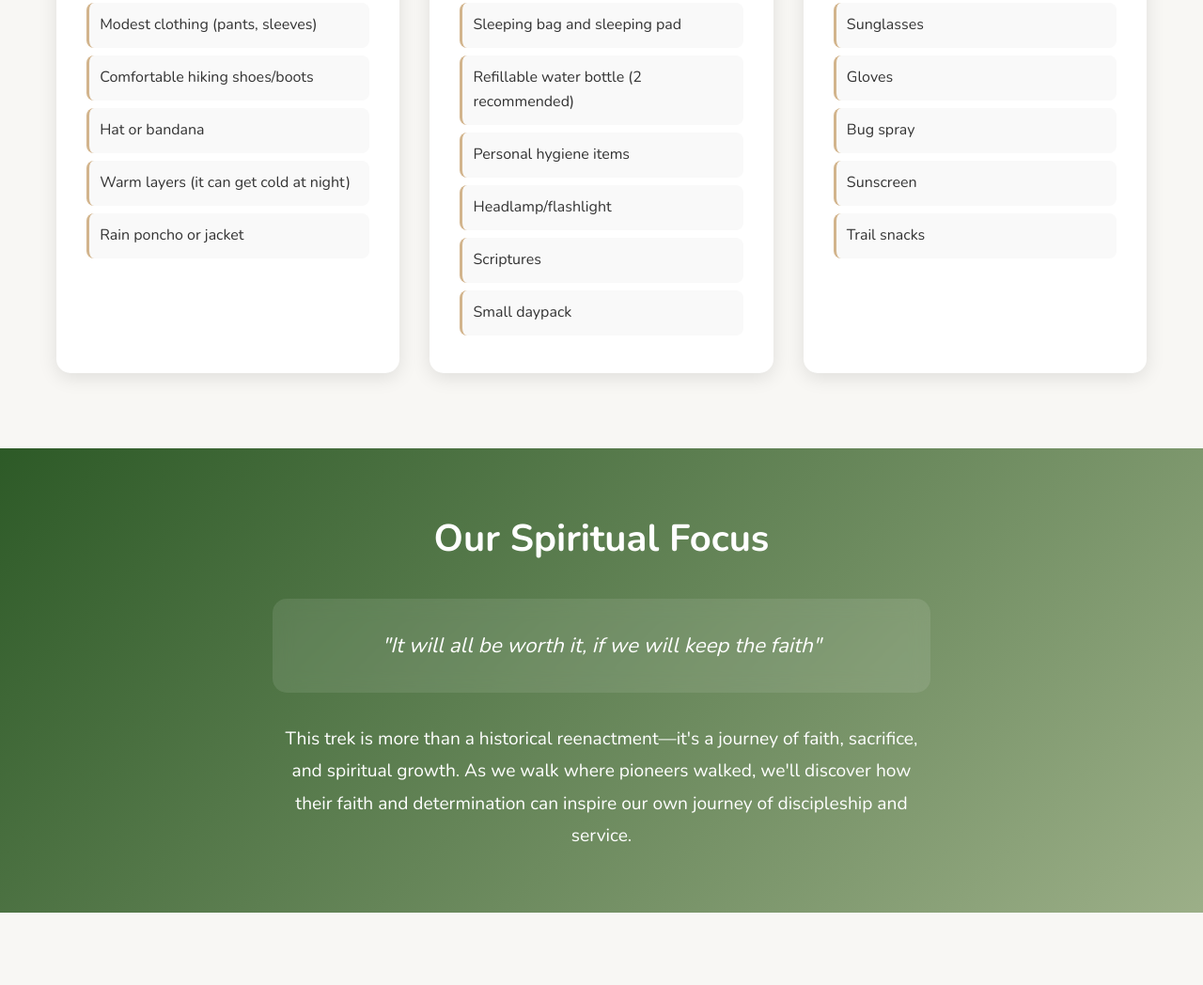
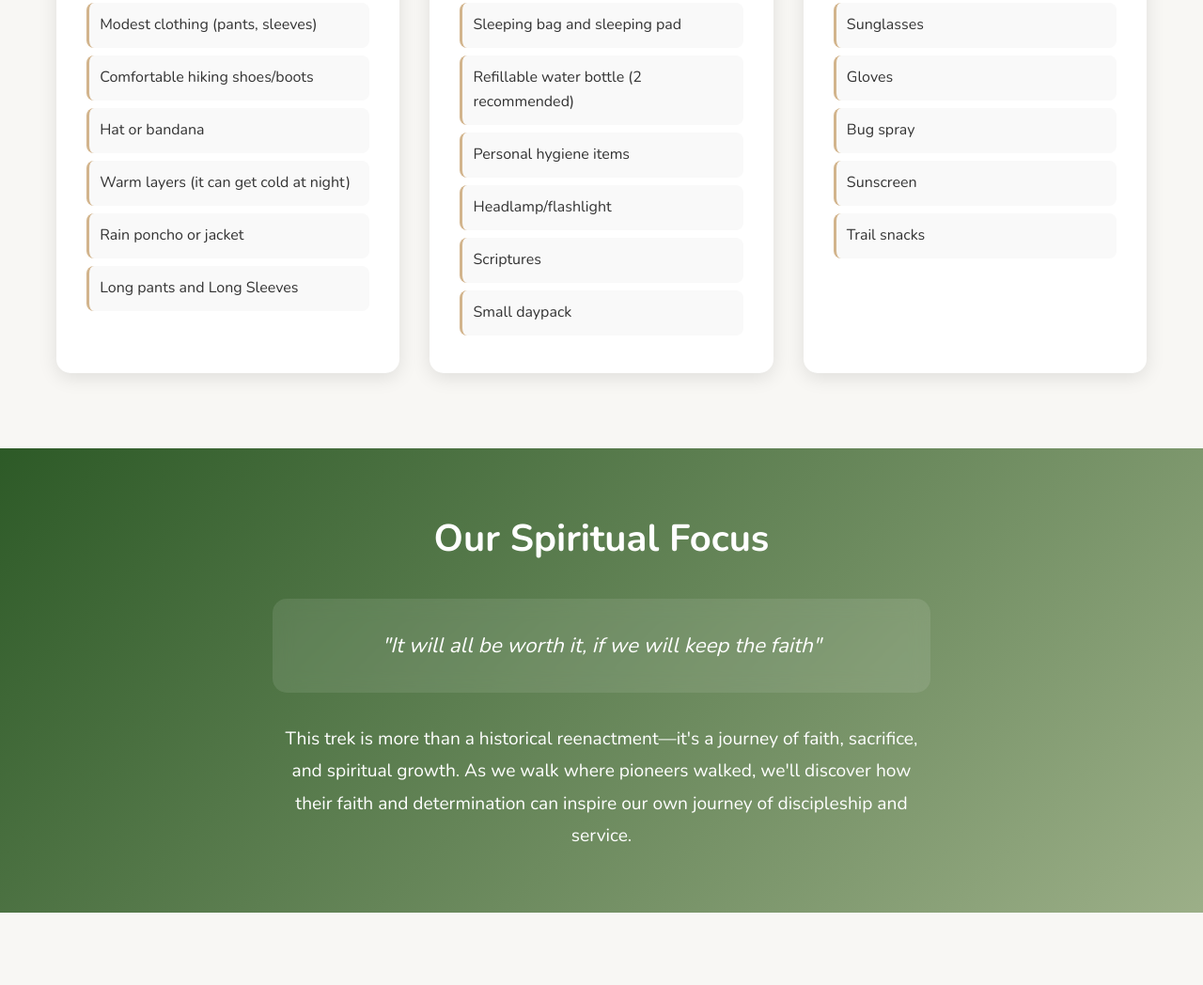
Before and after one commit to pined1/Zion-s-Camp, a plain HTML site: page index.html in a window 1280 px wide. Shown: the part 3966-5014 px from the top of the page at 94% size. Drawn offline with nearby package versions, Linux system fonts and the light colour scheme.

Commit message:
Update index.html

```diff
--- a/index.html
+++ b/index.html
@@ -494,6 +494,7 @@
           <li onclick="toggleCheck(this)">Hat or bandana</li>
           <li onclick="toggleCheck(this)">Warm layers (it can get cold at night)</li>
           <li onclick="toggleCheck(this)">Rain poncho or jacket</li>
+          <li onclick="toggleCheck(this)">Long pants and Long Sleeves</li>
         </ul>
       </div>
 
```
